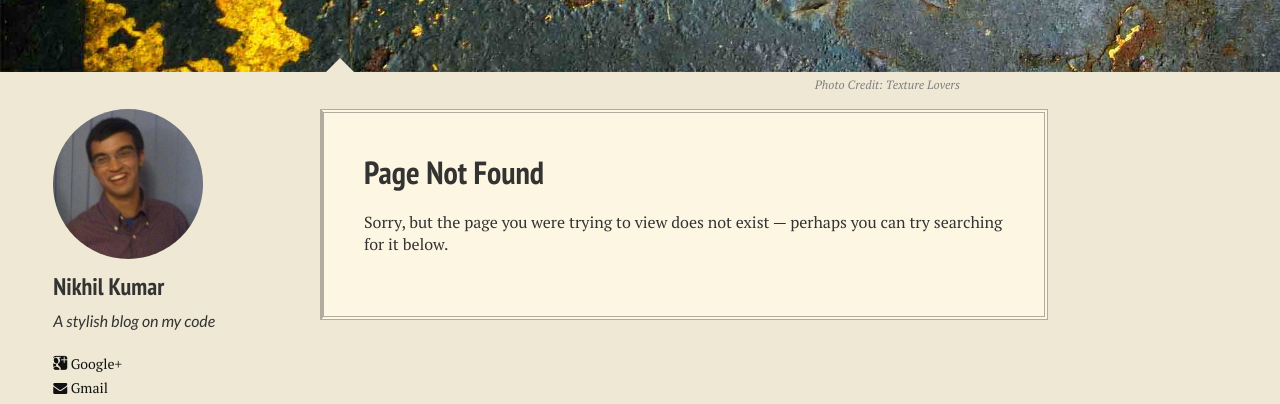
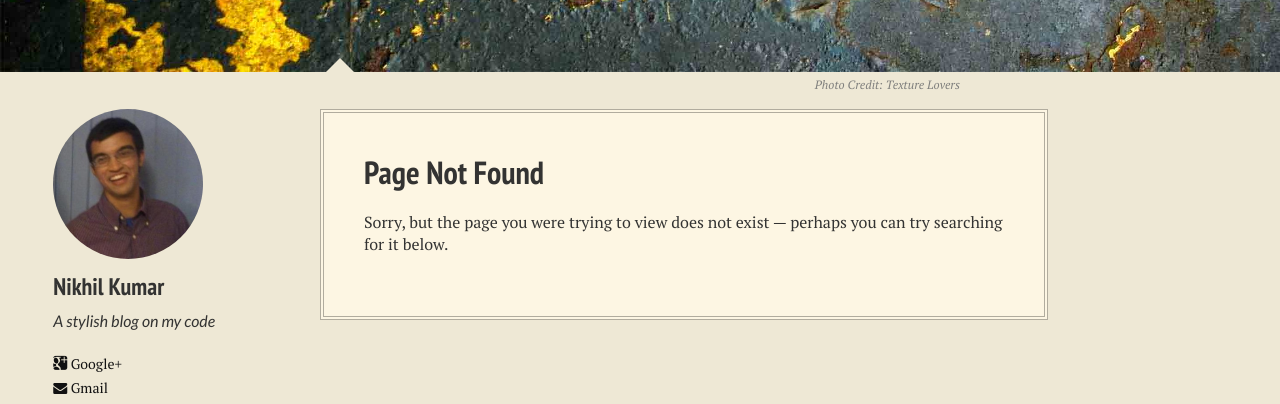
Before and after one commit to nikhil/nikhil.github.io, a Jekyll site: the page built from 404.md, in a window 1280 px wide. Shown: the part 318-722 px from the top of the page. Built offline with Jekyll 4.4.1, drawn with Linux system fonts in a browser that asks for light colours; nearby versions of some CDN libraries; some web fonts are replaced.

Commit message:
fixed borders

```diff
--- a/assets/css/custom.css
+++ b/assets/css/custom.css
@@ -44,9 +44,7 @@ padding-bottom: 35px;
 
 border-width: 4px;
 border-color: #b1ac9e;
-border-style: double double double solid;
-
-
+border-style: double;
 
 
 
```
